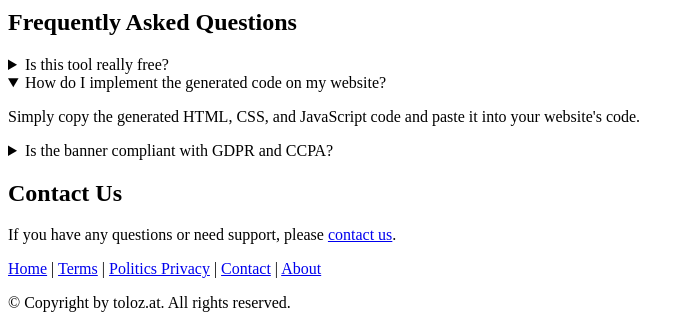
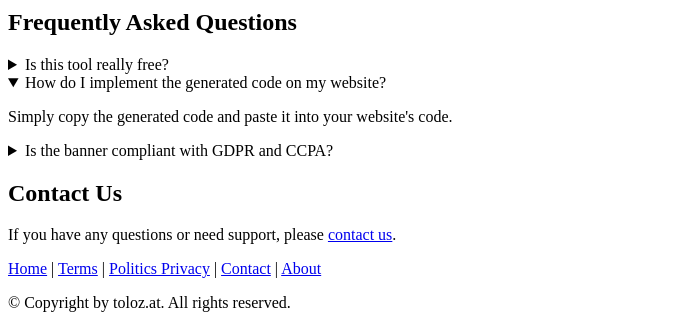
Before and after one commit to joandysson/conset-mode, a PHP site: template public/views/home.php in a window 1280 px wide, after a click on "How do I implement the generated code on my website?". Shown: the part 1301-1629 px from the top of the page, without its empty margins (0-694 px from the left). Run offline with PHP 8.4, Linux system fonts and the light colour scheme; the template is opened without the code that fills it, so the values that code supplies are empty.

Commit message:
fix text

```diff
--- a/public/views/home.php
+++ b/public/views/home.php
@@ -190,7 +190,7 @@ $head = [
                 </details>
                 <details>
                     <summary>How do I implement the generated code on my website?</summary>
-                    <p>Simply copy the generated HTML, CSS, and JavaScript code and paste it into your website's code.</p>
+                    <p>Simply copy the generated code and paste it into your website's code.</p>
                 </details>
                 <details>
                     <summary>Is the banner compliant with GDPR and CCPA?</summary>
```
